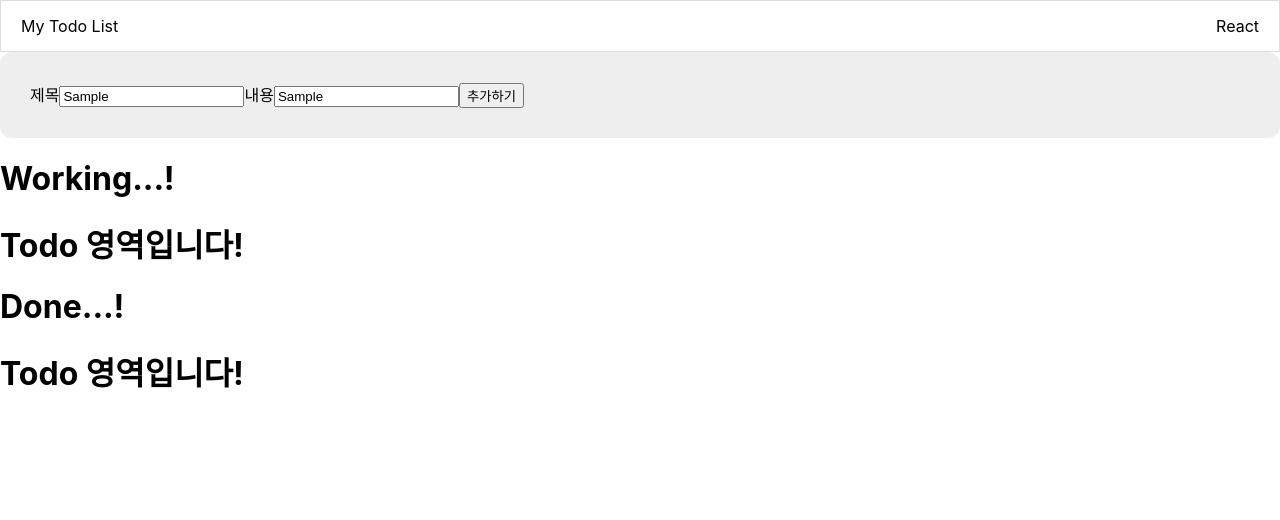
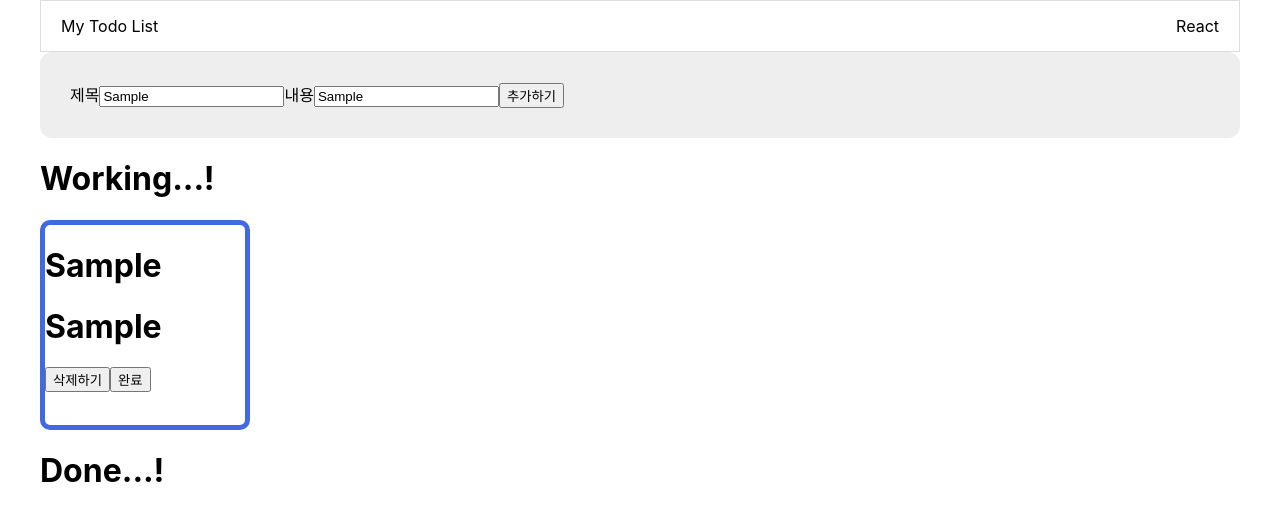
Before and after one commit to SoJaeBeom/MyToDoList, a React (Create React App) app: page / in a window 1280 px wide. Both pictures are taken after typing "Sample", "Sample" into the empty fields and a click on the button "추가하기". Shown: the top 520 px of the page. Built offline with nearby package versions, Linux system fonts and the light colour scheme.

Commit message:
[Feat] TodoList 추가, 삭제 기능 추가

```diff
--- a/src/components/form/Form.jsx
+++ b/src/components/form/Form.jsx
@@ -1,15 +1,37 @@
 import './style.css'
+import React, { useState } from 'react'
 
-export default function Form() {
+export default function Form({ setTodoList, todolist }) {
+  const [title, setTitle] = useState('')
+  const [body, setBody] = useState('')
+
+  function onSubmitHandler() {
+    setTodoList([
+      ...todolist,
+      {
+        id: todolist.length + 1,
+        title,
+        body,
+        isDone: false,
+      },
+    ])
+  }
+
+  const onChangeHandler = (event) => {
+    if (event.target.id === 'title') {
+      setTitle(event.target.value)
+    } else if (event.target.id === 'body') {
+      setBody(event.target.value)
+    }
+  }
+
   return (
-    <>
-      <div className="form">
-        <label>제목</label>
-        <input type="text" />
-        <label>내용</label>
-        <input type="text" />
-        <button>추가하기</button>
-      </div>
-    </>
+    <div className="form">
+      <label>제목</label>
+      <input type="text" id="title" onChange={onChangeHandler} value={title} />
+      <label>내용</label>
+      <input type="text" id="body" onChange={onChangeHandler} value={body} />
+      <button onClick={onSubmitHandler}>추가하기</button>
+    </div>
   )
 }
--- a/src/components/layout/Layout.jsx
+++ b/src/components/layout/Layout.jsx
@@ -1,13 +1,18 @@
 import Header from '../header/Header'
 import Form from '../form/Form'
 import List from '../list/List'
+import React, { useState } from 'react'
+
+import './style.css'
 
 export default function Layout() {
+  const [todolist, setTodoList] = useState([])
+
   return (
     <div className="layout">
-      <Header className="header" />
-      <Form />
-      <List />
+      <Header />
+      <Form setTodoList={setTodoList} todolist={todolist} />
+      <List todolist={todolist} />
     </div>
   )
 }
--- a/src/components/layout/style.css
+++ b/src/components/layout/style.css
@@ -0,0 +1,5 @@
+.layout {
+  margin: 0 auto;
+  max-width: 1200px;
+  min-width: 800px;
+}
--- a/src/components/list/List.jsx
+++ b/src/components/list/List.jsx
@@ -1,12 +1,22 @@
+import { useState } from 'react'
 import Todo from '../todo/Todo'
+import './style.css'
 
-export default function List() {
+export default function List({ todolist }) {
+  let array_false = todolist.filter((todolist) => todolist.isDone === false)
+  let array_true = todolist.filter((todolist) => todolist.isDone === true)
+
   return (
     <div className="list">
       <h1>Working...!</h1>
-      <Todo />
+      <div className="list_wrapper">
+        <Todo todolist={array_false} />
+      </div>
+
       <h1>Done...!</h1>
-      <Todo />
+      <div className="list_wrapper">
+        <Todo todolist={array_true} />
+      </div>
     </div>
   )
 }
--- a/src/components/list/style.css
+++ b/src/components/list/style.css
@@ -0,0 +1,3 @@
+.list_wrapper {
+  display: flex;
+}
--- a/src/components/todo/Todo.jsx
+++ b/src/components/todo/Todo.jsx
@@ -1,3 +1,20 @@
-export default function Todo() {
-  return <h1>Todo 영역입니다!</h1>
+import './style.css'
+
+export default function Todo({ todolist }) {
+  function deleteTodo(event) {
+    event.currentTarget.parentElement.remove()
+  }
+
+  if (todolist.length === 0) {
+    return
+  } else {
+    return todolist.map((todo) => (
+      <div className="todo" key={todo.id}>
+        <h1>{todo.title}</h1>
+        <h1>{todo.body}</h1>
+        <button onClick={deleteTodo}>삭제하기</button>
+        <button>{todo.isDone === false ? '완료' : '취소'}</button>
+      </div>
+    ))
+  }
 }
--- a/src/components/todo/style.css
+++ b/src/components/todo/style.css
@@ -0,0 +1,6 @@
+.todo {
+  width: 200px;
+  height: 200px;
+  border: 5px solid royalblue;
+  border-radius: 10px;
+}
```
